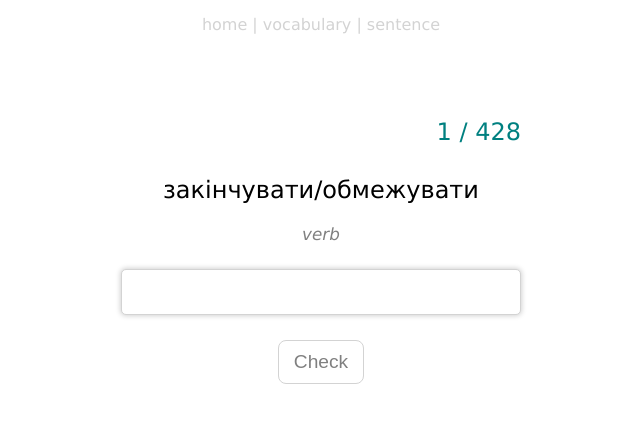
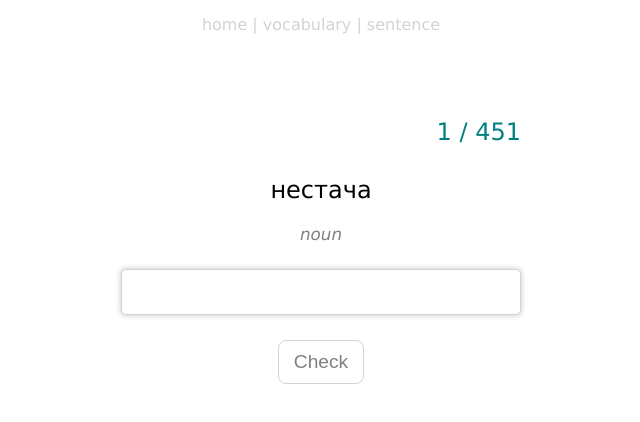
Before and after one commit to ermondel/en-words, a React (Create React App) app: page /vocabulary in a window 1280 px wide. Shown: the top 422 px of the page, without its empty margins (319-959 px from the left). Built offline with nearby package versions, Linux system fonts and the light colour scheme.

Commit message:
feat: add 23 new words to vocabulary

```diff
--- a/src/components/vocabulary/data.js
+++ b/src/components/vocabulary/data.js
@@ -2568,4 +2568,142 @@ export default [
 			id : 428,
 			type: 'verb',
 		},
+		{
+			ukr: "майно",
+			eng: "asset",
+			id : 429,
+			type: 'noun',
+		},
+		{
+			ukr: "скаржитися",
+			eng: "complain",
+			id : 430,
+			type: 'verb',
+		},
+		{
+			ukr: "граничний строк",
+			eng: "deadline",
+			id : 431,
+			type: 'noun',
+		},
+		{
+			ukr: "продуктивно/єфективно",
+			eng: "effectively",
+			id : 432,
+			type: 'adverb',
+		},
+		{
+			ukr: "ефективний",
+			eng: "efficient",
+			id : 433,
+			type: 'adjective',
+		},
+		{
+			ukr: "вчасно",
+			eng: "on time",
+			id : 434,
+			type: 'adverb',
+		},
+		{
+			ukr: "на ходу",
+			eng: "on the go",
+			id : 435,
+			type: null,
+		},
+		{
+			ukr: "на ходу",
+			eng: "on the run",
+			id : 436,
+			type: null,
+		},
+		{
+			ukr: "дорогоцінний",
+			eng: "precious",
+			id : 437,
+			type: 'adjective',
+		},
+		{
+			ukr: "пріоритет",
+			eng: "priority",
+			id : 438,
+			type: 'noun',
+		},
+		{
+			ukr: "визначення пріоритетів",
+			eng: "prioritise",
+			id : 439,
+			type: null,
+		},
+		{
+			ukr: "пунктуальний",
+			eng: "punctual",
+			id : 440,
+			type: 'adjective',
+		},
+		{
+			ukr: "управління часом",
+			eng: "time management",
+			id : 441,
+			type: 'noun',
+		},
+		{
+			ukr: "трудомісткий",
+			eng: "time consuming",
+			id : 442,
+			type: 'adjective',
+		},
+		{
+			ukr: "список справ",
+			eng: "to-do list",
+			id : 443,
+			type: 'noun',
+		},
+		{
+			ukr: "добре організований",
+			eng: "well-organised",
+			id : 444,
+			type: 'adjective',
+		},
+		{
+			ukr: "прокат автомобілів",
+			eng: "car rental",
+			id : 445,
+			type: 'noun',
+		},
+		{
+			ukr: "вийти/виступити",
+			eng: "come out",
+			id : 446,
+			type: 'verb',
+		},
+		{
+			ukr: "клопоти",
+			eng: "chores",
+			id : 447,
+			type: 'noun',
+		},
+		{
+			ukr: "емісія",
+			eng: "emission",
+			id : 448,
+			type: 'noun',
+		},
+		{
+			ukr: "страхування",
+			eng: "insurance",
+			id : 449,
+			type: 'noun/adjective',
+		},
+		{
+			ukr: "згадати/згадка",
+			eng: "mention",
+			id : 450,
+			type: 'verb/noun',
+		},
+		{
+			ukr: "нестача",
+			eng: "shortage",
+			id : 451,
+			type: 'noun',
+		},
 ];
```
